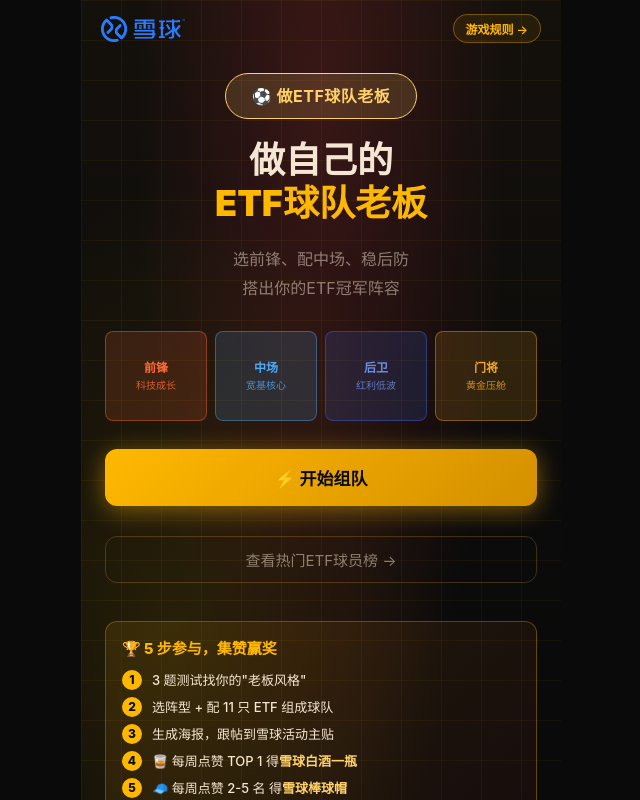
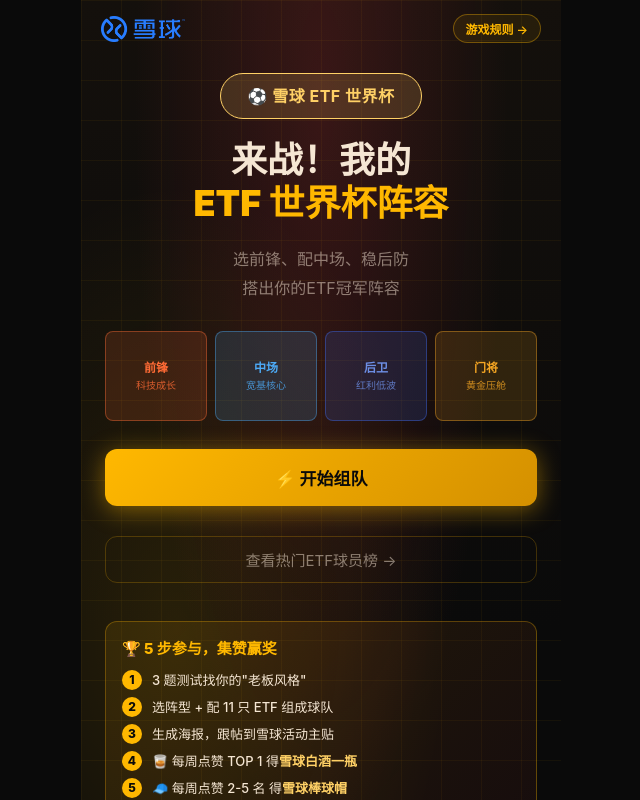
Before and after one commit to jtliuworld-creator/snowball-etf-h5, a React (Vite) app: page /poster in a window 1280 px wide. Shown: the whole page, without its empty margins (319-959 px from the left). Built offline with nearby package versions, Linux system fonts and the light colour scheme.

Commit message:
Rebrand slogan to 来战！我的 ETF 世界杯阵容
- index.html title + meta description
- Home page h1 + badge (⚽ 雪球 ETF 世界杯)
- Poster footer → 雪球 · ETF 世界杯阵容挑战
- 朋友圈 share title → 来战！我的 ETF 世界杯阵容

```diff
--- a/index.html
+++ b/index.html
@@ -4,8 +4,8 @@
     <meta charset="UTF-8" />
     <meta name="viewport" content="width=device-width, initial-scale=1.0, maximum-scale=1.0, user-scalable=no, viewport-fit=cover" />
     <meta name="theme-color" content="#0a0a0a" />
-    <title>做ETF球队老板</title>
-    <meta name="description" content="做自己的ETF球队老板，选前锋、配中场、稳后防，搭出你的ETF冠军阵容。" />
+    <title>来战！我的 ETF 世界杯阵容</title>
+    <meta name="description" content="来战！我的 ETF 世界杯阵容 —— 选前锋、配中场、稳后防，搭出你的 ETF 冠军阵容。" />
   </head>
   <body>
     <div id="root"></div>
--- a/src/components/PosterCanvas.jsx
+++ b/src/components/PosterCanvas.jsx
@@ -99,7 +99,7 @@
       <div className="poster-bottom-row">
         <div className="poster-bottom-text">
           <div className="poster-risk">本阵容仅为个人趣味配置展示，不构成投资建议。基金有风险，投资需谨慎。</div>
-          <div className="poster-footer">雪球 · 做ETF球队老板</div>
+          <div className="poster-footer">雪球 · ETF 世界杯阵容挑战</div>
           <div className="poster-qr-hint">扫码进入活动</div>
         </div>
         {qrDataUrl && <img src={qrDataUrl} alt="二维码" className="poster-qr" />}
--- a/src/pages/Home.jsx
+++ b/src/pages/Home.jsx
@@ -28,8 +28,8 @@
       </div>
 
       <div className="home-content">
-        <div className="home-badge">⚽ 做ETF球队老板</div>
-        <h1 className="home-title">做自己的<br /><span className="home-title-accent">ETF球队老板</span></h1>
+        <div className="home-badge">⚽ 雪球 ETF 世界杯</div>
+        <h1 className="home-title">来战！我的<br /><span className="home-title-accent">ETF 世界杯阵容</span></h1>
         <p className="home-subtitle">选前锋、配中场、稳后防<br />搭出你的ETF冠军阵容</p>
 
         <div className="home-cards-preview">
--- a/src/pages/Result.jsx
+++ b/src/pages/Result.jsx
@@ -142,7 +142,7 @@
   // 分享朋友圈
   async function shareToFriends() {
     if (!imgSrc) return
-    await shareToFriendCircle(imgSrc, state.teamName)
+    await shareToFriendCircle(imgSrc, '来战！我的 ETF 世界杯阵容')
     analytics.shareClick()
   }
 
```
